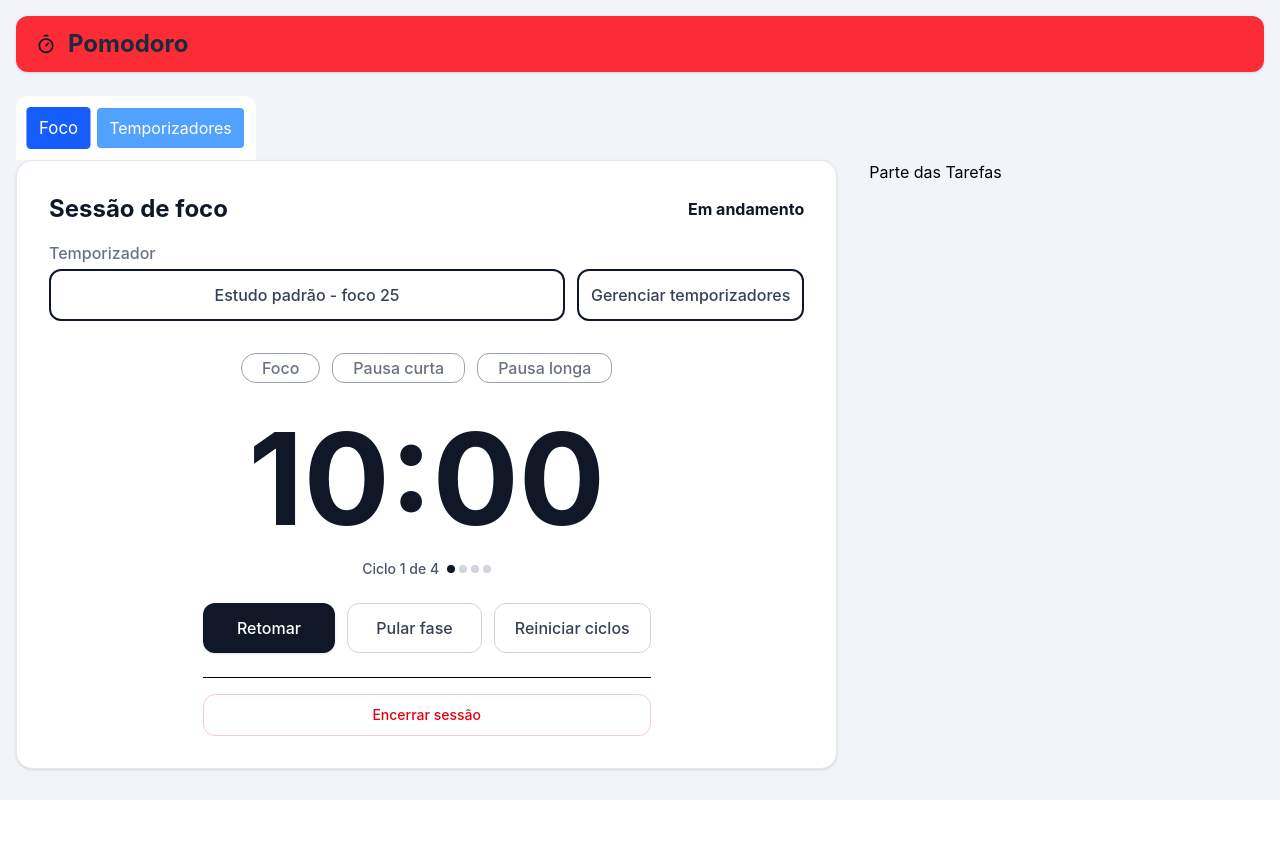
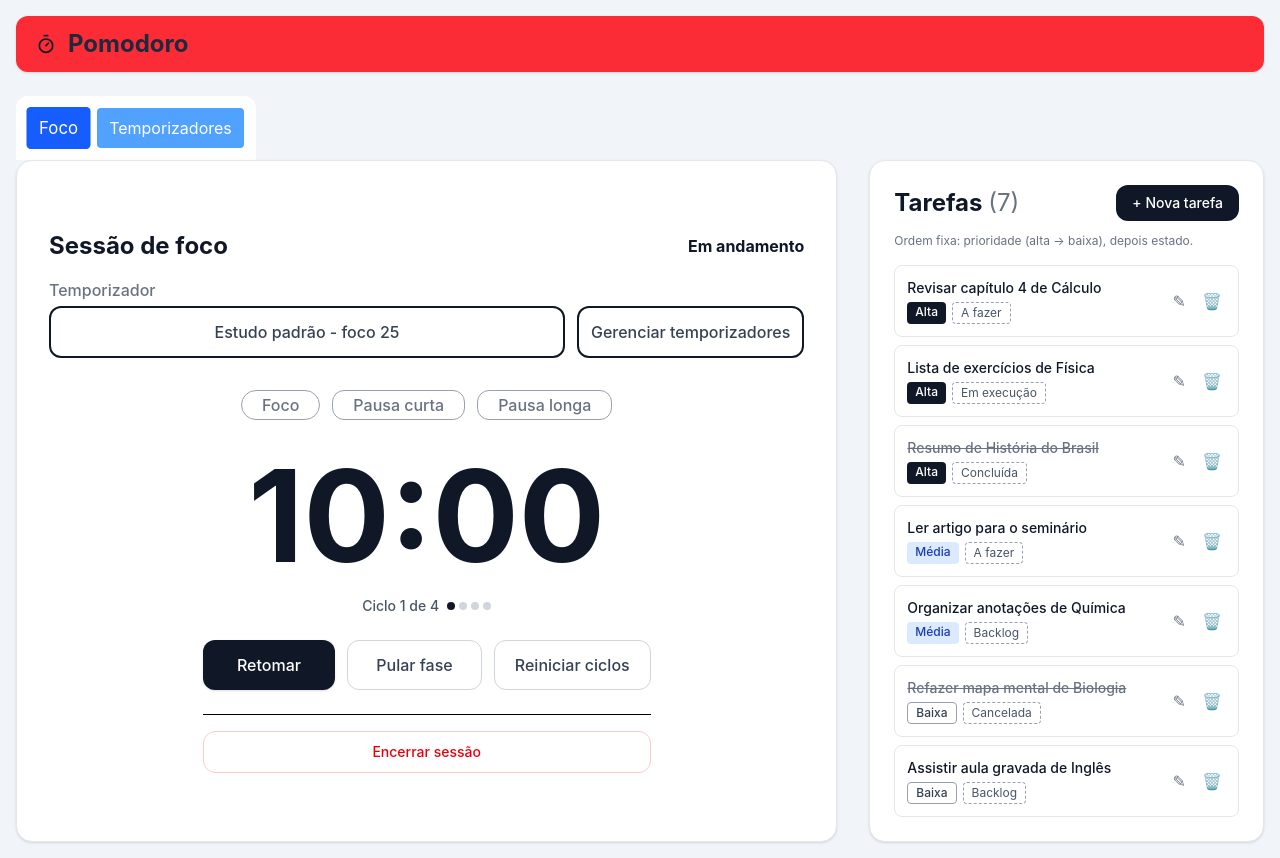
Before and after one commit to MarcosVitorGoularte/Pomodoro, a React (Vite) app: page / in a window 1280 px wide. Before the commit the page ends 800 px from the top, so only its background shows below. Built offline with nearby package versions, Linux system fonts and the light colour scheme.

Commit message:
adiciona painel de tarefas na tela de foco

```diff
--- a/src/components/paginas/PaginaFoco.tsx
+++ b/src/components/paginas/PaginaFoco.tsx
@@ -87,7 +87,239 @@ export function PaginaFoco() {
           </button>
         </div>
       </div>
-      <div>Parte das Tarefas</div>
+      <div className="flex flex-col rounded-2xl border border-gray-200 bg-white p-6 shadow-sm">
+        <div className="mb-3 flex items-center justify-between">
+          <h2 className="text-2xl font-bold text-gray-900">
+            Tarefas <span className="font-normal text-gray-500">(7)</span>
+          </h2>
+          <button
+            type="button"
+            className="cursor-pointer rounded-xl bg-gray-900 px-4 py-2 text-sm font-medium text-white transition hover:bg-gray-800"
+          >
+            + Nova tarefa
+          </button>
+        </div>
+
+        <p className="mb-4 text-xs text-gray-500">
+          Ordem fixa: prioridade (alta → baixa), depois estado.
+        </p>
+
+        <ul className="space-y-2">
+          <li className="flex items-center justify-between gap-2 rounded-lg border border-gray-200 p-3">
+            <div className="min-w-0">
+              <p className="text-sm font-medium text-gray-900">Revisar capítulo 4 de Cálculo</p>
+              <div className="mt-1 flex gap-1.5">
+                <span className="rounded bg-gray-900 px-2 py-0.5 text-xs font-medium text-white">
+                  Alta
+                </span>
+                <span className="rounded border border-dashed border-gray-400 px-2 py-0.5 text-xs text-gray-600">
+                  A fazer
+                </span>
+              </div>
+            </div>
+            <div className="flex gap-2 text-gray-500">
+              <button
+                type="button"
+                aria-label="Editar"
+                className="cursor-pointer rounded p-1 hover:bg-gray-100"
+              >
+                ✎
+              </button>
+              <button
+                type="button"
+                aria-label="Excluir"
+                className="cursor-pointer rounded p-1 hover:bg-gray-100"
+              >
+                🗑
+              </button>
+            </div>
+          </li>
+
+          <li className="flex items-center justify-between gap-2 rounded-lg border border-gray-200 p-3">
+            <div className="min-w-0">
+              <p className="text-sm font-medium text-gray-900">Lista de exercícios de Física</p>
+              <div className="mt-1 flex gap-1.5">
+                <span className="rounded bg-gray-900 px-2 py-0.5 text-xs font-medium text-white">
+                  Alta
+                </span>
+                <span className="rounded border border-dashed border-gray-400 px-2 py-0.5 text-xs text-gray-600">
+                  Em execução
+                </span>
+              </div>
+            </div>
+            <div className="flex gap-2 text-gray-500">
+              <button
+                type="button"
+                aria-label="Editar"
+                className="cursor-pointer rounded p-1 hover:bg-gray-100"
+              >
+                ✎
+              </button>
+              <button
+                type="button"
+                aria-label="Excluir"
+                className="cursor-pointer rounded p-1 hover:bg-gray-100"
+              >
+                🗑
+              </button>
+            </div>
+          </li>
+
+          <li className="flex items-center justify-between gap-2 rounded-lg border border-gray-200 p-3">
+            <div className="min-w-0">
+              <p className="text-sm font-medium text-gray-500 line-through">
+                Resumo de História do Brasil
+              </p>
+              <div className="mt-1 flex gap-1.5">
+                <span className="rounded bg-gray-900 px-2 py-0.5 text-xs font-medium text-white">
+                  Alta
+                </span>
+                <span className="rounded border border-dashed border-gray-400 px-2 py-0.5 text-xs text-gray-600">
+                  Concluída
+                </span>
+              </div>
+            </div>
+            <div className="flex gap-2 text-gray-500">
+              <button
+                type="button"
+                aria-label="Editar"
+                className="cursor-pointer rounded p-1 hover:bg-gray-100"
+              >
+                ✎
+              </button>
+              <button
+                type="button"
+                aria-label="Excluir"
+                className="cursor-pointer rounded p-1 hover:bg-gray-100"
+              >
+                🗑
+              </button>
+            </div>
+          </li>
+
+          <li className="flex items-center justify-between gap-2 rounded-lg border border-gray-200 p-3">
+            <div className="min-w-0">
+              <p className="text-sm font-medium text-gray-900">Ler artigo para o seminário</p>
+              <div className="mt-1 flex gap-1.5">
+                <span className="rounded bg-blue-100 px-2 py-0.5 text-xs font-medium text-blue-800">
+                  Média
+                </span>
+                <span className="rounded border border-dashed border-gray-400 px-2 py-0.5 text-xs text-gray-600">
+                  A fazer
+                </span>
+              </div>
+            </div>
+            <div className="flex gap-2 text-gray-500">
+              <button
+                type="button"
+                aria-label="Editar"
+                className="cursor-pointer rounded p-1 hover:bg-gray-100"
+              >
+                ✎
+              </button>
+              <button
+                type="button"
+                aria-label="Excluir"
+                className="cursor-pointer rounded p-1 hover:bg-gray-100"
+              >
+                🗑
+              </button>
+            </div>
+          </li>
+
+          <li className="flex items-center justify-between gap-2 rounded-lg border border-gray-200 p-3">
+            <div className="min-w-0">
+              <p className="text-sm font-medium text-gray-900">Organizar anotações de Química</p>
+              <div className="mt-1 flex gap-1.5">
+                <span className="rounded bg-blue-100 px-2 py-0.5 text-xs font-medium text-blue-800">
+                  Média
+                </span>
+                <span className="rounded border border-dashed border-gray-400 px-2 py-0.5 text-xs text-gray-600">
+                  Backlog
+                </span>
+              </div>
+            </div>
+            <div className="flex gap-2 text-gray-500">
+              <button
+                type="button"
+                aria-label="Editar"
+                className="cursor-pointer rounded p-1 hover:bg-gray-100"
+              >
+                ✎
+              </button>
+              <button
+                type="button"
+                aria-label="Excluir"
+                className="cursor-pointer rounded p-1 hover:bg-gray-100"
+              >
+                🗑
+              </button>
+            </div>
+          </li>
+
+          <li className="flex items-center justify-between gap-2 rounded-lg border border-gray-200 p-3">
+            <div className="min-w-0">
+              <p className="text-sm font-medium text-gray-500 line-through">
+                Refazer mapa mental de Biologia
+              </p>
+              <div className="mt-1 flex gap-1.5">
+                <span className="rounded border border-gray-400 px-2 py-0.5 text-xs font-medium text-gray-700">
+                  Baixa
+                </span>
+                <span className="rounded border border-dashed border-gray-400 px-2 py-0.5 text-xs text-gray-600">
+                  Cancelada
+                </span>
+              </div>
+            </div>
+            <div className="flex gap-2 text-gray-500">
+              <button
+                type="button"
+                aria-label="Editar"
+                className="cursor-pointer rounded p-1 hover:bg-gray-100"
+              >
+                ✎
+              </button>
+              <button
+                type="button"
+                aria-label="Excluir"
+                className="cursor-pointer rounded p-1 hover:bg-gray-100"
+              >
+                🗑
+              </button>
+            </div>
+          </li>
+
+          <li className="flex items-center justify-between gap-2 rounded-lg border border-gray-200 p-3">
+            <div className="min-w-0">
+              <p className="text-sm font-medium text-gray-900">Assistir aula gravada de Inglês</p>
+              <div className="mt-1 flex gap-1.5">
+                <span className="rounded border border-gray-400 px-2 py-0.5 text-xs font-medium text-gray-700">
+                  Baixa
+                </span>
+                <span className="rounded border border-dashed border-gray-400 px-2 py-0.5 text-xs text-gray-600">
+                  Backlog
+                </span>
+              </div>
+            </div>
+            <div className="flex gap-2 text-gray-500">
+              <button
+                type="button"
+                aria-label="Editar"
+                className="cursor-pointer rounded p-1 hover:bg-gray-100"
+              >
+                ✎
+              </button>
+              <button
+                type="button"
+                aria-label="Excluir"
+                className="cursor-pointer rounded p-1 hover:bg-gray-100"
+              >
+                🗑
+              </button>
+            </div>
+          </li>
+        </ul>
+      </div>
     </section>
   )
 }
```
